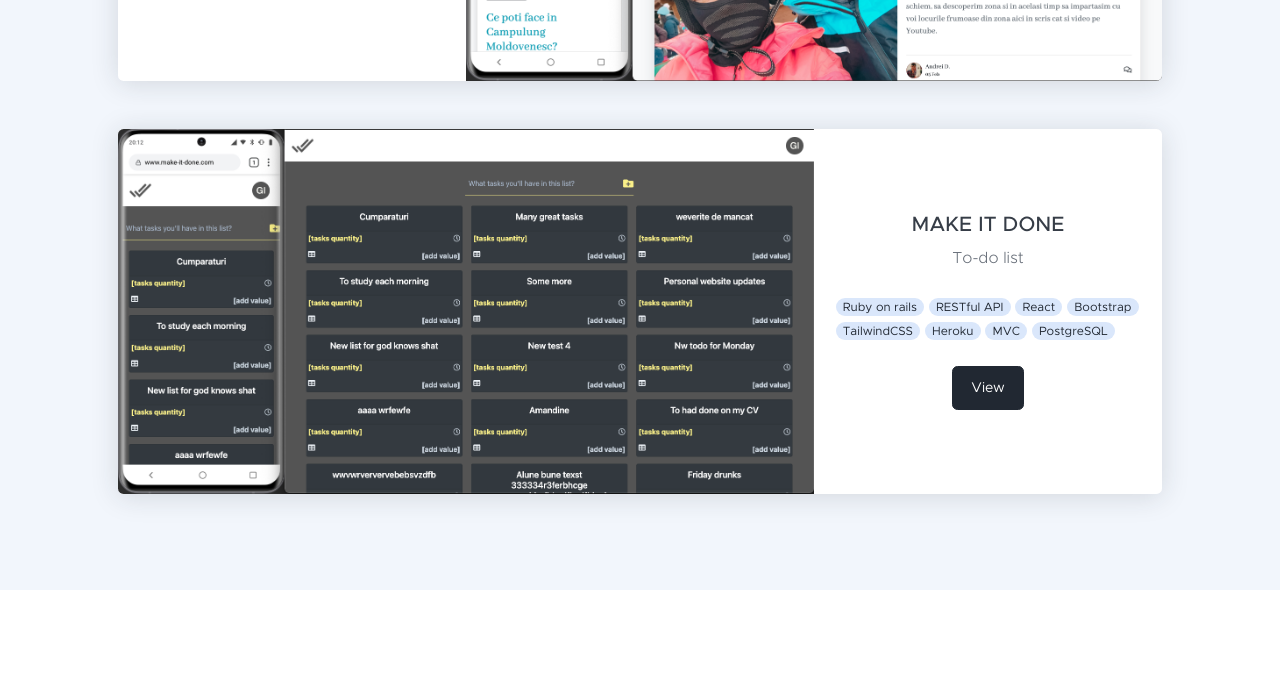
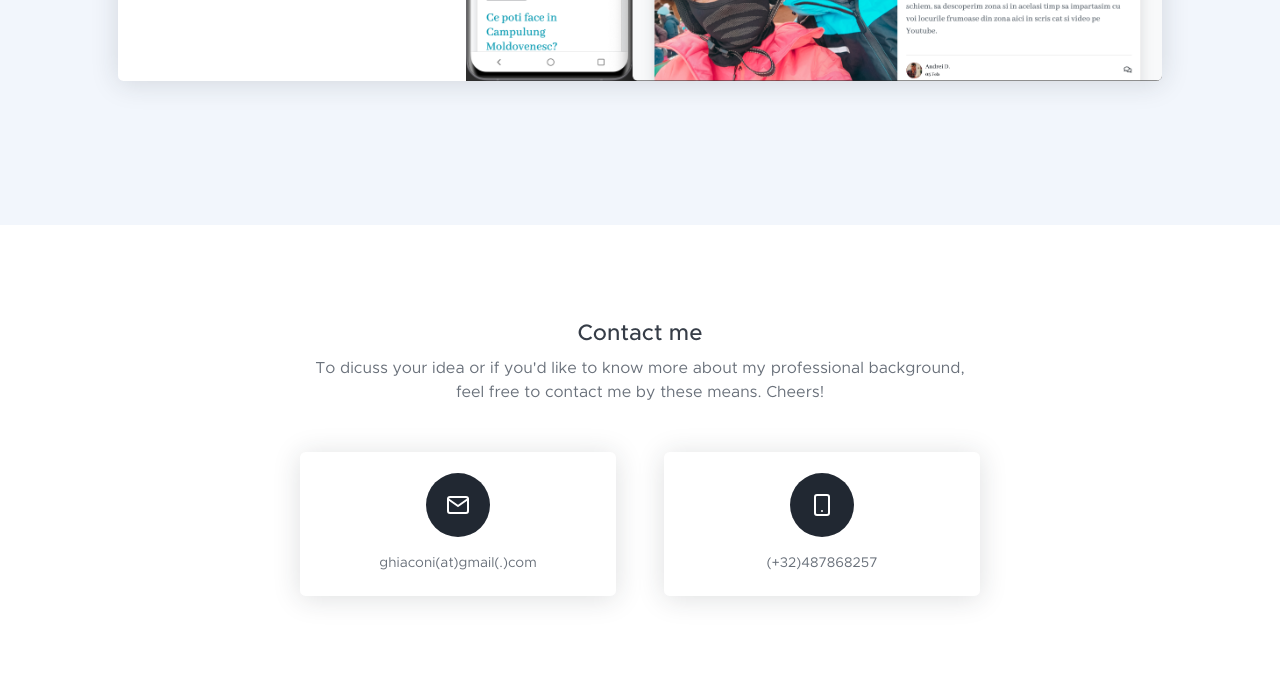
Before and after one commit to giaconi/live-page, a plain HTML site: page index.html in a window 1280 px wide. Shown: the part 1884-2567 px from the top of the page. Drawn offline with nearby package versions, Linux system fonts and the light colour scheme.

Commit message:
Update index.html

```diff
--- a/index.html
+++ b/index.html
@@ -114,7 +114,7 @@
                             </div>
                             <div class="col-lg-4 mb-5 mb-lg-0">
                                 <div class="icon-stack icon-stack-xl bg-dark text-white mb-4"><i data-feather="code"></i></div>
-                                <p class="mb-0">Developing products for the web with Rails and a bit with React. Now I'm building my first mobile app
+                                <p class="mb-0">Developing products for the web with Rails and a bit of JS. Now I'm building my first mobile app
                                     to keep track of my baby's activities.</p>
                             </div>
                               <div class="col-lg-4 mb-5 mb-lg-0">
@@ -125,9 +125,6 @@
                                     </p>
                                     <p class=" badgy badge-primary-soft">
                                         Javascript
-                                    </p>
-                                    <p class=" badgy badge-primary-soft">
-                                        React
                                     </p>
                                     <p class=" badgy badge-primary-soft">
                                         CSS
@@ -246,43 +243,6 @@
                                   <div class="col-md-8 order-0 order-md-1"><img class="img-fluid" src="assets/img/aerdevacanta.png" alt="..." /></div>
                               </div>
                           </div>
-                          <div class="card" data-aos="fade-right">
-                              <div class="row no-gutters">
-                                  <div class="col-md-8"><img class="img-fluid" src="assets/img/makeitdone.png" alt="..." /></div>
-                                  <div class="col-md-4">
-                                      <div class="card-body d-flex align-items-center justify-content-center h-100 flex-column">
-                                          <h3 class="card-title font-weight-bold text-uppercase mb-2">make it done</h3>
-                                          <p class="card-text font-weight-light mb-4">To-do list</p>
-                                          <div class="flex-row justify-content-center">
-                                            <p class="mb-0 badge badge-pill badge-primary-soft">
-                                                Ruby on rails
-                                            </p>
-                                            <p class="mb-0 badge badge-pill badge-primary-soft">
-                                                RESTful API
-                                            </p>
-                                            <p class="mb-0 badge badge-pill badge-primary-soft">
-                                                React
-                                            </p>
-                                            <p class="mb-0 badge badge-pill badge-primary-soft">
-                                                Bootstrap
-                                            </p>
-                                            <p class="mb-0 badge badge-pill badge-primary-soft">
-                                                TailwindCSS
-                                            </p>
-                                            <p class="mb-0 badge badge-pill badge-primary-soft">
-                                                Heroku
-                                            </p>
-                                            <p class="mb-0 badge badge-pill badge-primary-soft">
-                                                MVC
-                                            </p>
-                                            <p class="mb-0 badge badge-pill badge-primary-soft">
-                                                PostgreSQL
-                                            </p>
-                                        </div>
-                                        <a type="button" class="mt-4 btn btn-dark" href="http://www.make-it-done.com/" target="_blank">View</a>
-                                      </div>
-                                  </div>
-                              </div>
                           </div>
                       </div>
                   </section>
```
